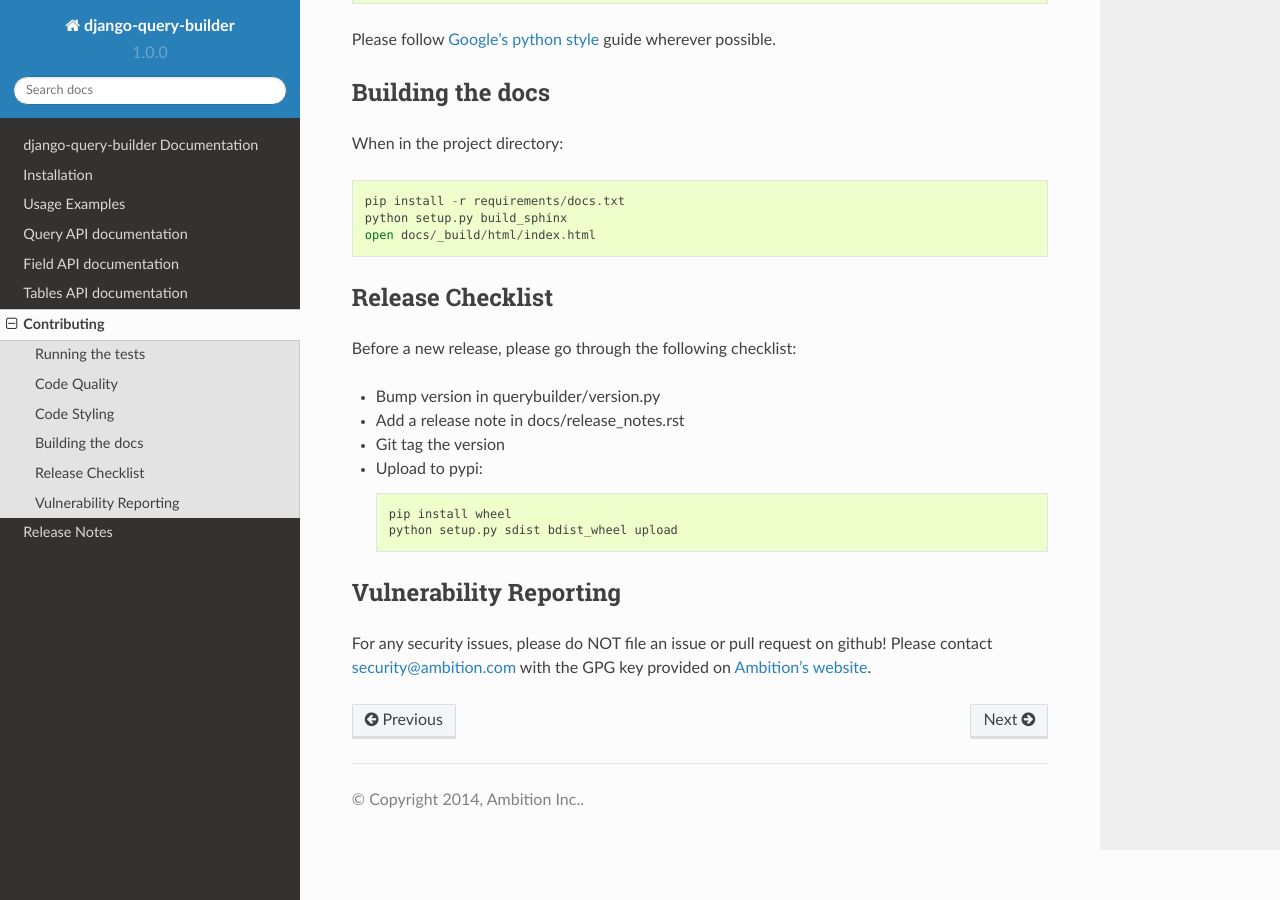
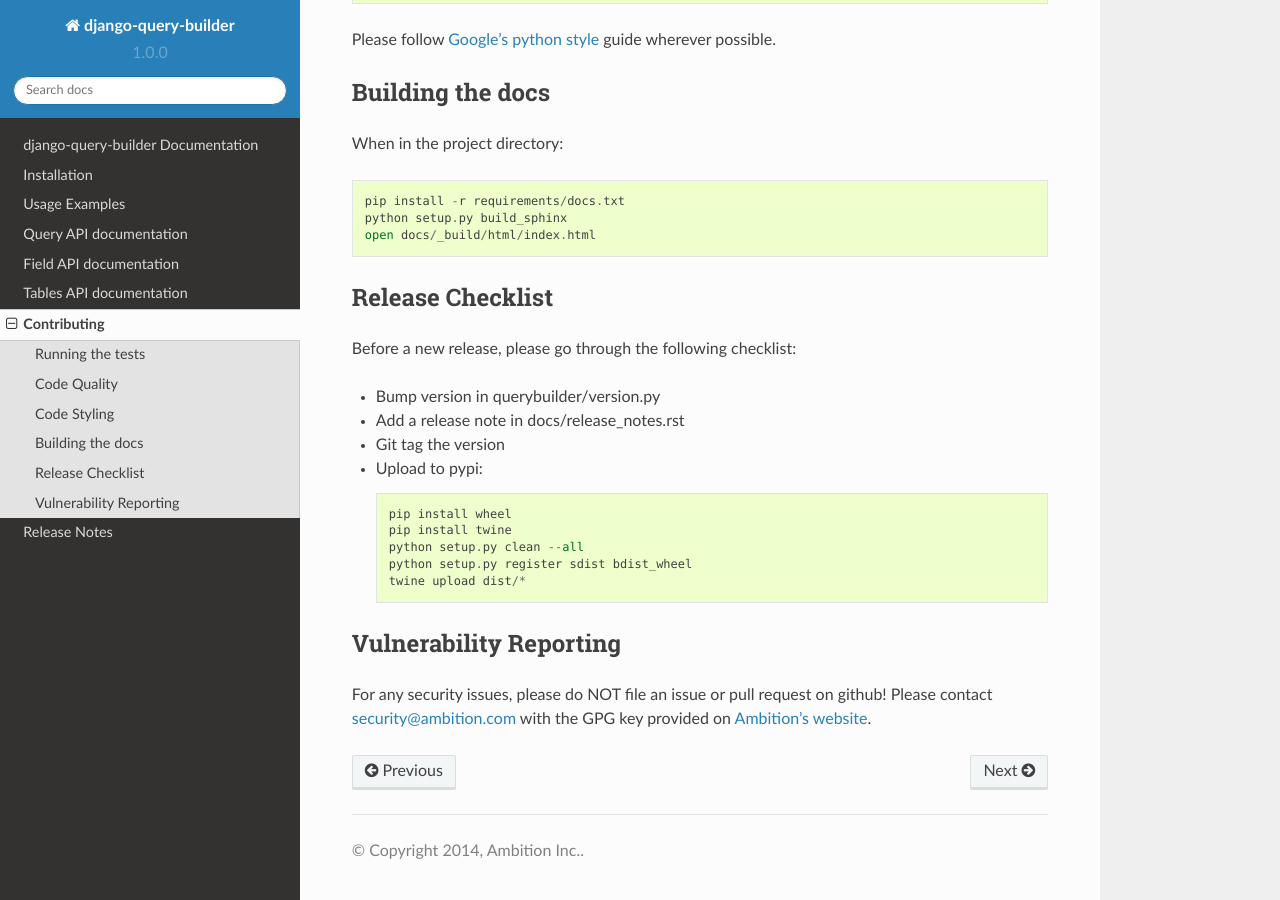
Before and after one commit to ambitioninc/django-query-builder, a Sphinx documentation site: the page built from docs/contributing.rst, in a window 1280 px wide and 900 px high, scrolled down 1040 px. Built offline with Sphinx 7.4.7 and the Read the Docs theme 2.0.0, drawn with Linux system fonts in a browser that asks for light colours.

Commit message:
cleaning up

```diff
--- a/docs/contributing.rst
+++ b/docs/contributing.rst
@@ -67,7 +67,10 @@ Before a new release, please go through the following checklist:
 * Upload to pypi::
 
     pip install wheel
-    python setup.py sdist bdist_wheel upload
+    pip install twine
+    python setup.py clean --all
+    python setup.py register sdist bdist_wheel
+    twine upload dist/*
 
 Vulnerability Reporting
 -----------------------
```
Also changed, not shown: .travis.yml, 2 other files.
